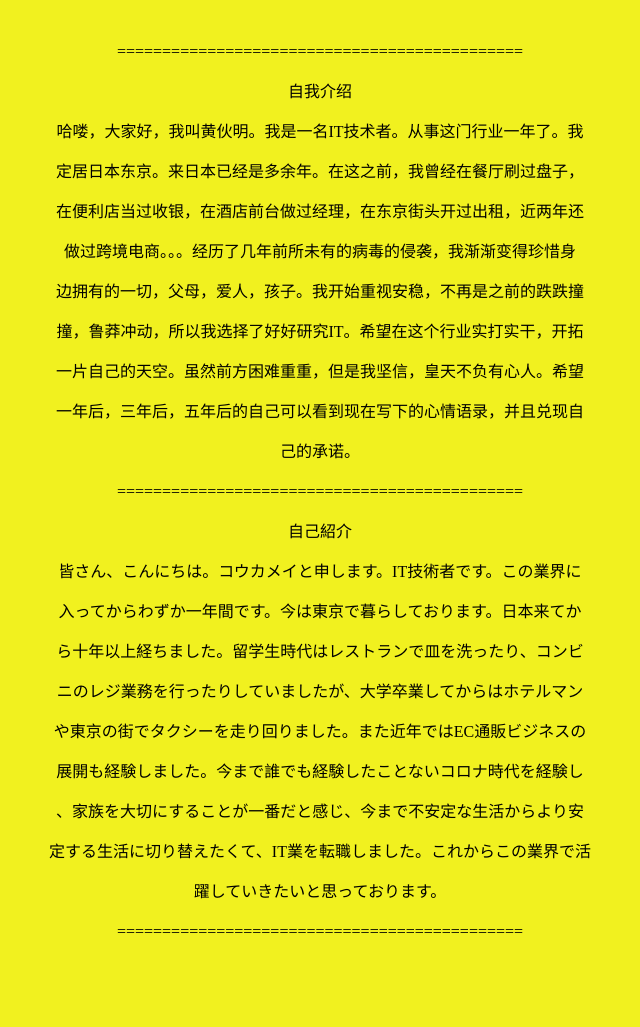
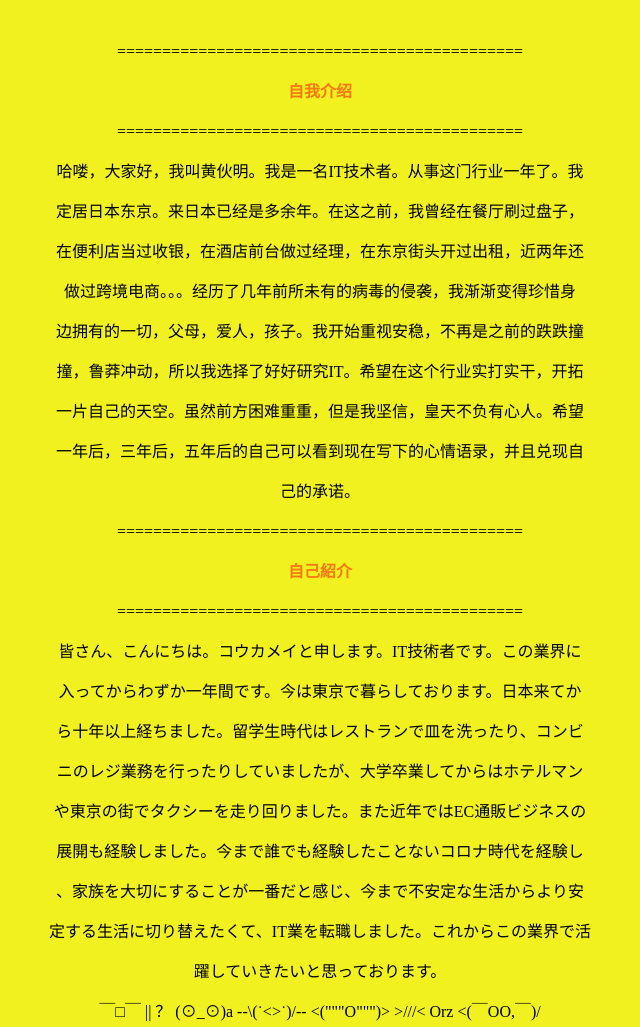
Before and after one commit to huanghuoming/okg-kou, a plain HTML site: page index.html in a window 1280 px wide. Shown: the part 260-1287 px from the top of the page, without its empty margins (320-960 px from the left). Drawn offline with Linux system fonts and the light colour scheme.

Commit message:
Update index.html

```diff
--- a/index.html
+++ b/index.html
@@ -22,9 +22,11 @@
       margin: 30px auto;
       padding: 15px;
       line-height: 1.5;
+      font-family: 'Yu Mincho', serif;
     ">
       <p>=============================================</p>
-      <p>自我介绍</p>
+      <b style="color:rgba(255,0,0,0.5);">自我介绍</b>
+      <p>=============================================</p>
       <p>哈喽，大家好，我叫黄伙明。我是一名IT技术者。从事这门行业一年了。我</p>
       <p>定居日本东京。来日本已经是多余年。在这之前，我曾经在餐厅刷过盘子，</p>
       <p>在便利店当过收银，在酒店前台做过经理，在东京街头开过出租，近两年还</p>
@@ -35,7 +37,8 @@
       <p>一年后，三年后，五年后的自己可以看到现在写下的心情语录，并且兑现自</p>
       <p>己的承诺。                                                   </p>
       <p>=============================================</p>
-      <p>自己紹介</p>
+      <b style="color:rgba(255,0,0,0.5);">自己紹介</b>
+      <p>=============================================</p>
       <p>皆さん、こんにちは。コウカメイと申します。IT技術者です。この業界に</p>
       <p>入ってからわずか一年間です。今は東京で暮らしております。日本来てか</p>
       <p>ら十年以上経ちました。留学生時代はレストランで皿を洗ったり、コンビ</p>
@@ -45,7 +48,8 @@
       <p>、家族を大切にすることが一番だと感じ、今まで不安定な生活からより安</p>
       <p>定する生活に切り替えたくて、IT業を転職しました。これからこの業界で活</p>
       <p>躍していきたいと思っております。</p>
-      <p>=============================================</p>
+      <p>￣□￣ || ？ (⊙_⊙)a --\(˙<>˙)/--  <("""O""")> >///< Orz <(￣OO,￣)/
+      </p>
     </div>
     <div style="
       background-color: #f1f11f;
```
